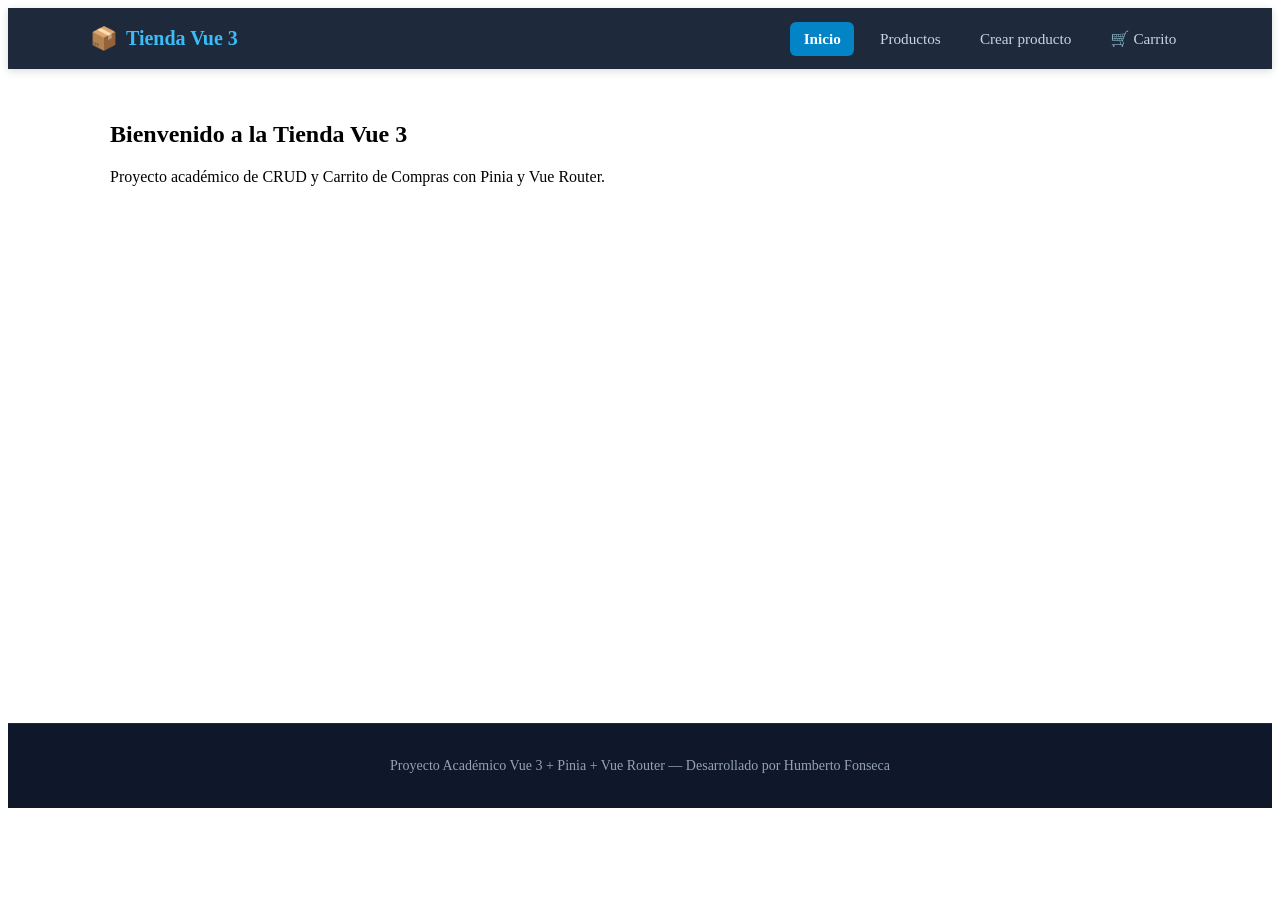
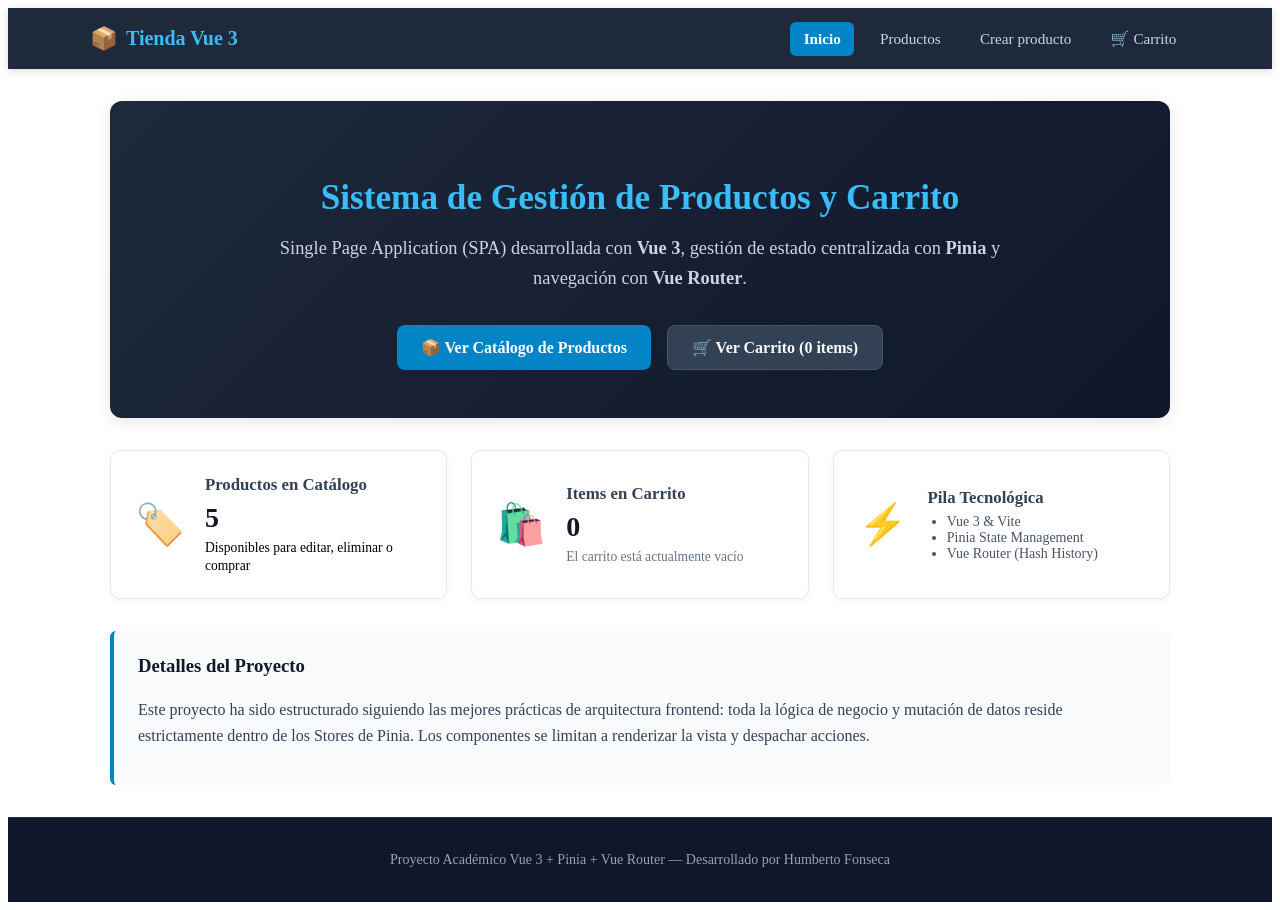
Before and after one commit to Humberto-Fonseca/vue-crud-pinia, a Vue app: page /#/ in a window 1280 px wide. Before the commit the page ends 816 px from the top, so only its background shows below. Built offline with nearby package versions, Linux system fonts and the light colour scheme.

Commit message:
Agrega vista de inicio

```diff
--- a/src/views/InicioView.vue
+++ b/src/views/InicioView.vue
@@ -1,10 +1,231 @@
 <script setup>
-// Vista de Inicio
+/**
+ * Vista de Inicio (InicioView.vue)
+ * Muestra la bienvenida al proyecto académico, un resumen del catálogo y estado del carrito,
+ * así como accesos directos mediante router-link.
+ */
+import { useProductosStore } from '../stores/productosStore.js'
+import { useCarritoStore } from '../stores/carritoStore.js'
+
+// Lectura de los stores de Pinia (los componentes solo leen y llaman acciones)
+const productosStore = useProductosStore()
+const carritoStore = useCarritoStore()
 </script>
 
 <template>
-  <div class="view-container">
-    <h2>Bienvenido a la Tienda Vue 3</h2>
-    <p>Proyecto académico de CRUD y Carrito de Compras con Pinia y Vue Router.</p>
+  <div class="inicio-container">
+    <!-- Encabezado de Bienvenida -->
+    <section class="hero-card">
+      <h1 class="hero-title">Sistema de Gestión de Productos y Carrito</h1>
+      <p class="hero-subtitle">
+        Single Page Application (SPA) desarrollada con <strong>Vue 3</strong>,
+        gestión de estado centralizada con <strong>Pinia</strong> y navegación con <strong>Vue Router</strong>.
+      </p>
+
+      <div class="hero-actions">
+        <!-- Directiva v-bind implícita en to="/productos" -->
+        <router-link to="/productos" class="btn btn-primary">
+          📦 Ver Catálogo de Productos
+        </router-link>
+        <router-link to="/carrito" class="btn btn-secondary">
+          🛒 Ver Carrito ({{ carritoStore.totalItems }} items)
+        </router-link>
+      </div>
+    </section>
+
+    <!-- Tarjetas de resumen del sistema -->
+    <section class="stats-grid">
+      <!-- Tarjeta: Catálogo -->
+      <div class="stat-card">
+        <div class="stat-icon">🏷️</div>
+        <div class="stat-info">
+          <h3>Productos en Catálogo</h3>
+          <p class="stat-number">{{ productosStore.totalProductos }}</p>
+          <span class="stat-desc">Disponibles para editar, eliminar o comprar</span>
+        </div>
+      </div>
+
+      <!-- Tarjeta: Items en Carrito -->
+      <div class="stat-card">
+        <div class="stat-icon">🛍️</div>
+        <div class="stat-info">
+          <h3>Items en Carrito</h3>
+          <p class="stat-number">{{ carritoStore.totalItems }}</p>
+          <!-- Directiva v-if / v-else para mostrar estado del carrito -->
+          <span v-if="!carritoStore.estaVacio" class="stat-desc text-success">
+            Total acumulado: ${{ carritoStore.totalAcumulado.toFixed(2) }}
+          </span>
+          <span v-else class="stat-desc text-muted">
+            El carrito está actualmente vacío
+          </span>
+        </div>
+      </div>
+
+      <!-- Tarjeta: Tecnologías -->
+      <div class="stat-card">
+        <div class="stat-icon">⚡</div>
+        <div class="stat-info">
+          <h3>Pila Tecnológica</h3>
+          <ul class="tech-list">
+            <li>Vue 3 & Vite</li>
+            <li>Pinia State Management</li>
+            <li>Vue Router (Hash History)</li>
+          </ul>
+        </div>
+      </div>
+    </section>
+
+    <!-- Sección de Información Académica -->
+    <section class="info-section">
+      <h3>Detalles del Proyecto</h3>
+      <p>
+        Este proyecto ha sido estructurado siguiendo las mejores prácticas de arquitectura frontend:
+        toda la lógica de negocio y mutación de datos reside estrictamente dentro de los Stores de Pinia.
+        Los componentes se limitan a renderizar la vista y despachar acciones.
+      </p>
+    </section>
   </div>
 </template>
+
+<style scoped>
+.inicio-container {
+  display: flex;
+  flex-direction: column;
+  gap: 2rem;
+}
+
+.hero-card {
+  background: linear-gradient(135deg, #1e293b 0%, #0f172a 100%);
+  color: #ffffff;
+  padding: 3rem 2rem;
+  border-radius: 12px;
+  box-shadow: 0 4px 15px rgba(0, 0, 0, 0.1);
+  text-align: center;
+}
+
+.hero-title {
+  font-size: 2.2rem;
+  margin-bottom: 1rem;
+  color: #38bdf8;
+}
+
+.hero-subtitle {
+  font-size: 1.15rem;
+  color: #cbd5e1;
+  max-width: 750px;
+  margin: 0 auto 2rem auto;
+  line-height: 1.6;
+}
+
+.hero-actions {
+  display: flex;
+  gap: 1rem;
+  justify-content: center;
+  flex-wrap: wrap;
+}
+
+.btn {
+  display: inline-flex;
+  align-items: center;
+  padding: 0.75rem 1.5rem;
+  border-radius: 8px;
+  font-weight: 600;
+  text-decoration: none;
+  font-size: 1rem;
+  transition: transform 0.15s ease, background-color 0.2s ease;
+  cursor: pointer;
+  border: none;
+}
+
+.btn:hover {
+  transform: translateY(-2px);
+}
+
+.btn-primary {
+  background-color: #0284c7;
+  color: #ffffff;
+}
+
+.btn-primary:hover {
+  background-color: #0369a1;
+}
+
+.btn-secondary {
+  background-color: #334155;
+  color: #f8fafc;
+  border: 1px solid #475569;
+}
+
+.btn-secondary:hover {
+  background-color: #475569;
+}
+
+.stats-grid {
+  display: grid;
+  grid-template-columns: repeat(auto-fit, minmax(260px, 1fr));
+  gap: 1.5rem;
+}
+
+.stat-card {
+  background-color: #ffffff;
+  border: 1px solid #e2e8f0;
+  border-radius: 10px;
+  padding: 1.5rem;
+  display: flex;
+  align-items: center;
+  gap: 1.25rem;
+  box-shadow: 0 2px 6px rgba(0, 0, 0, 0.05);
+}
+
+.stat-icon {
+  font-size: 2.5rem;
+}
+
+.stat-info h3 {
+  margin: 0 0 0.4rem 0;
+  font-size: 1.05rem;
+  color: #334155;
+}
+
+.stat-number {
+  font-size: 1.75rem;
+  font-weight: 700;
+  color: #0f172a;
+  margin: 0 0 0.3rem 0;
+}
+
+.stat-desc {
+  font-size: 0.85rem;
+}
+
+.text-success {
+  color: #16a34a;
+  font-weight: 600;
+}
+
+.text-muted {
+  color: #64748b;
+}
+
+.tech-list {
+  margin: 0;
+  padding-left: 1.2rem;
+  font-size: 0.875rem;
+  color: #475569;
+}
+
+.info-section {
+  background-color: #f8fafc;
+  border-left: 4px solid #0284c7;
+  padding: 1.25rem 1.5rem;
+  border-radius: 6px;
+  color: #334155;
+  line-height: 1.6;
+}
+
+.info-section h3 {
+  margin-top: 0;
+  margin-bottom: 0.5rem;
+  color: #0f172a;
+}
+</style>
```
